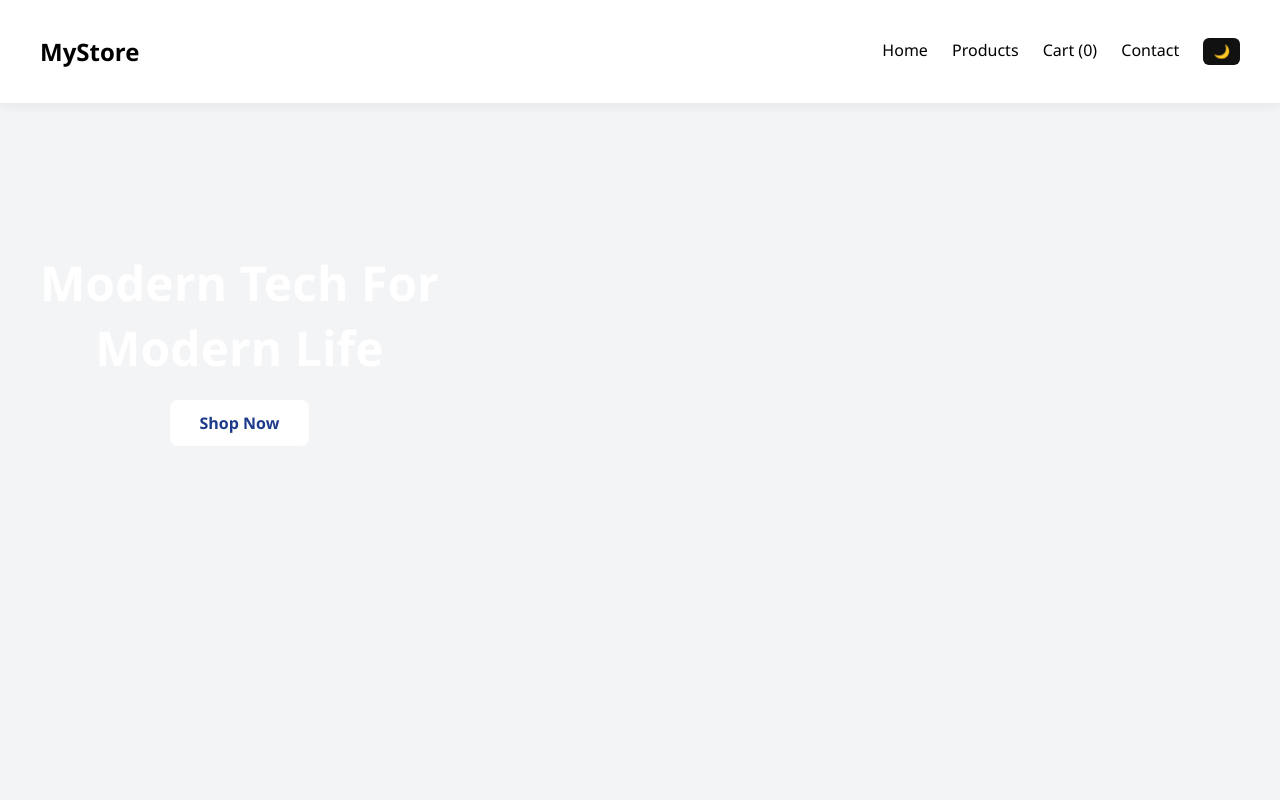
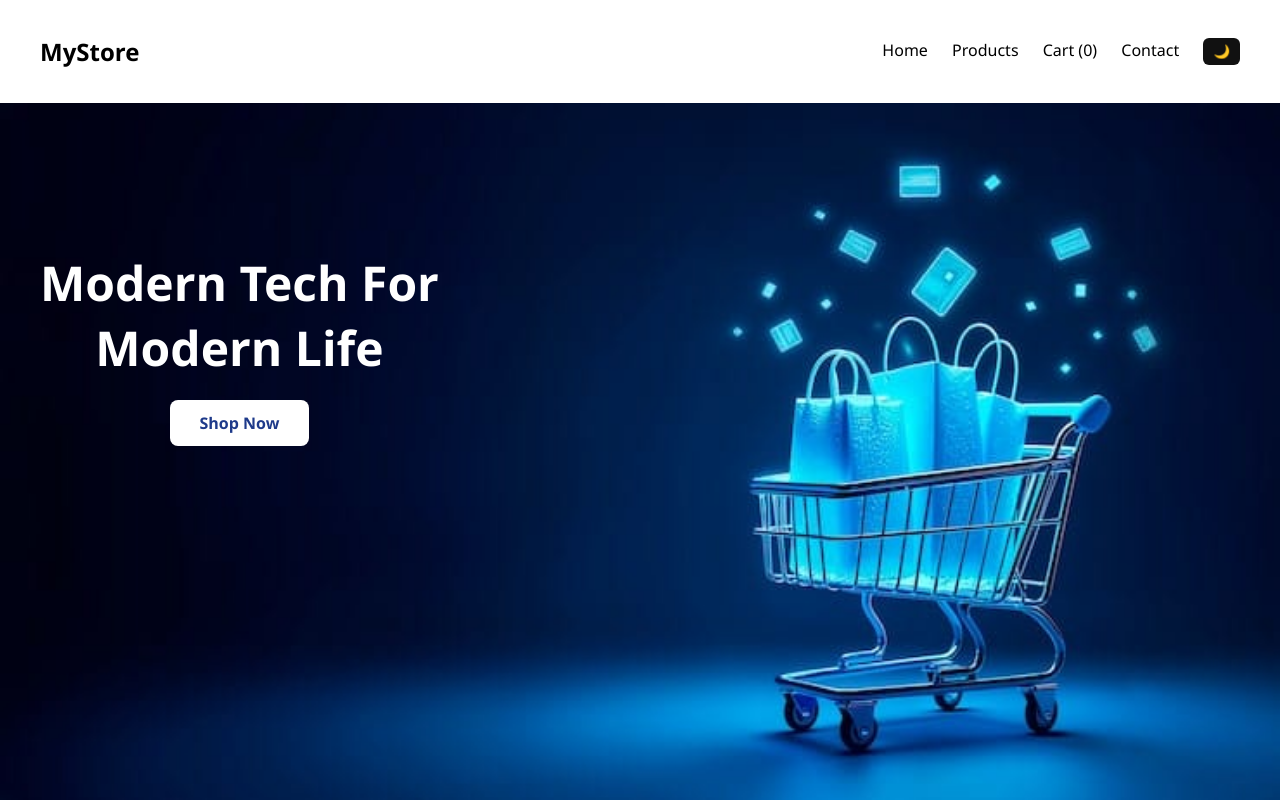
Before and after one commit to farhia908/online-store, a plain HTML site: page index.html in a window 1280 px wide. Drawn offline with Linux system fonts and the light colour scheme.

Commit message:
Refactor CSS with new styles and dark mode support

```diff
--- a/style.css
+++ b/style.css
@@ -46,7 +46,7 @@ footer {
 /* hero section */
 
 .hero {
-  background-image: url("background.jpg")
+  background: url("background.jpg")
     no-repeat center center/cover;
   height: 100vh;
   display: flex;
```
